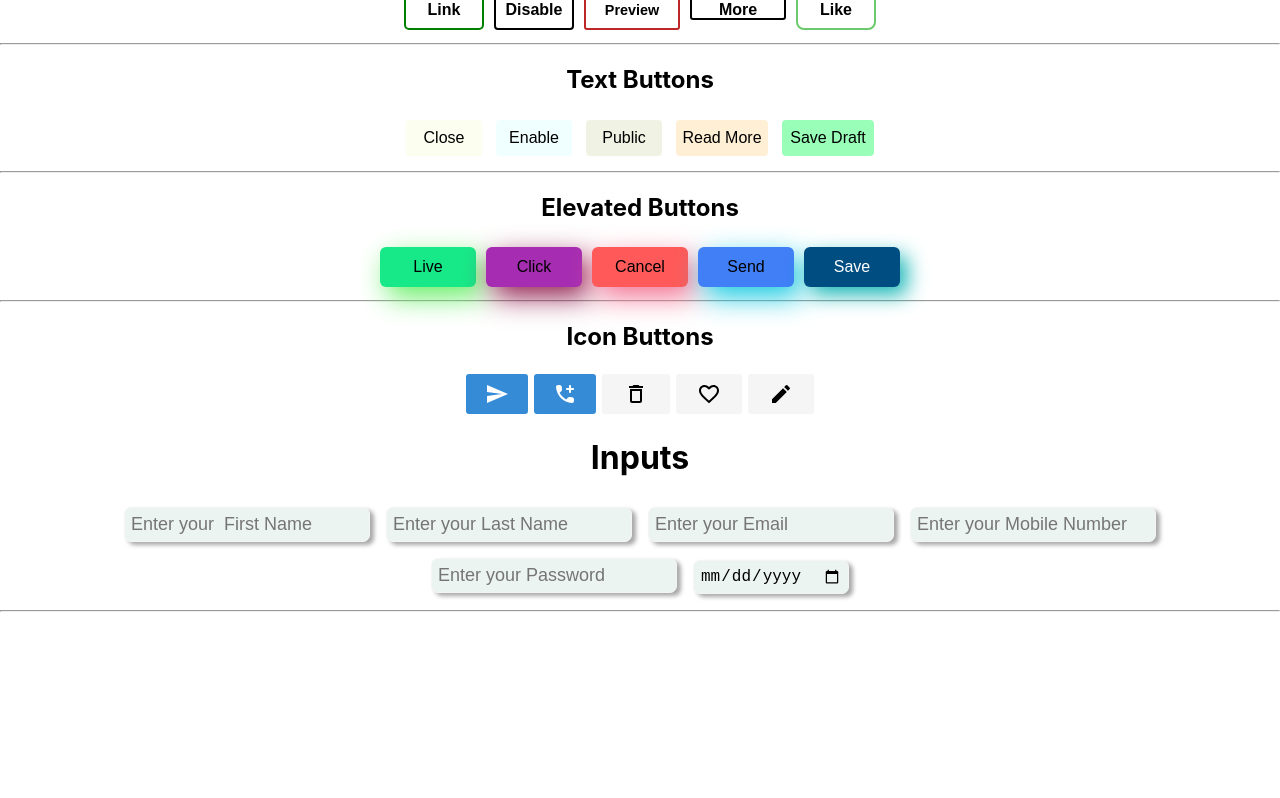
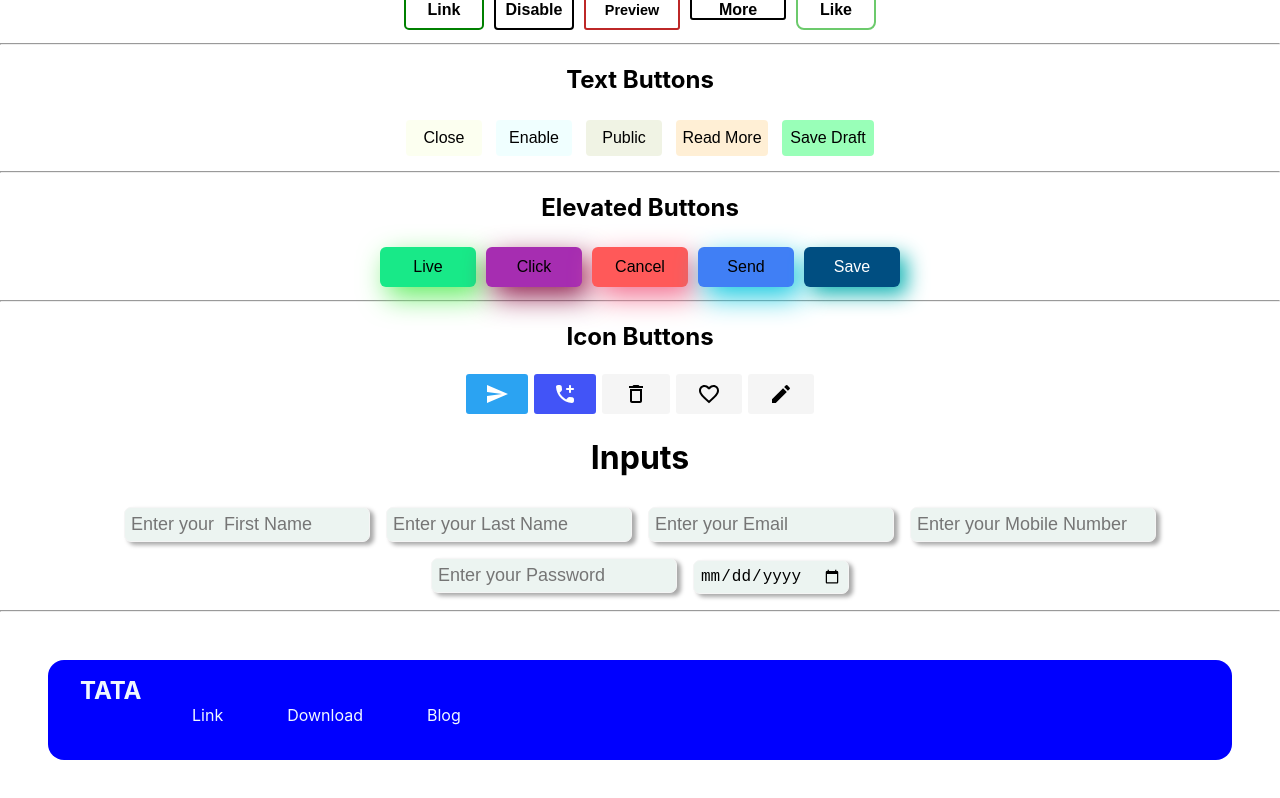
Before and after one commit to parvejg/component-library-321, a React (Create React App) app: page / in a window 1280 px wide. Shown: the part 290-1088 px from the top of the page. Before the commit the page ends 910 px from the top, so only its background shows below. Built offline with nearby package versions, Linux system fonts and the light colour scheme.

Commit message:
TATA navbar complete

```diff
--- a/src/App.js
+++ b/src/App.js
@@ -7,9 +7,13 @@ import EditIcon from '@mui/icons-material/Edit';
 import './App.css';
 import './components/input.css';
 import './components/button.css';
+import './components/navbar.css'
+import './components/reactNavbar.css';
+
 import {Buttoncomponent,  OutlineBtn, TextBtn} from './components/button'
 import Inputs from './components/input'
 import ElevatedBtn from './components/elevatedBtn';
+import { TataNavbar } from './components/navbar';
 
 
 function App() {
@@ -54,7 +58,6 @@ function App() {
 <button className='editBtn-wrapper'><EditIcon className="editBtn-Icon"/></button>
 </div>
  <>
-
 <h1>Inputs</h1>
  <Inputs type="Text"   placeholder="Enter your  First Name" />
  <Inputs type="Text"  placeholder="Enter your Last Name" />
@@ -64,7 +67,7 @@ function App() {
  <Inputs type="Date"    />
  <hr/>
  </>
-
+ <TataNavbar/>
     </div>
   );
 }
--- a/src/components/button.css
+++ b/src/components/button.css
@@ -272,12 +272,12 @@ cursor: pointer;
   padding: 6px 19px;
   border-radius: 6px;
   border: solid white;
-  background-color: #358bd6;
+  background-color: hwb(204 17% 5%);
 
 }
 .sendBtn-wrapper:active {
   transform: translateY(2px);
-  background-color: hsl(197, 87%, 42%);
+  background-color: hsl(197, 68%, 48%);
 }
 .sendBtnIcon{
   color: white;
@@ -292,7 +292,7 @@ cursor: pointer;
   padding: 6px 19px;
   border-radius: 6px;
   border: solid white;
-  background-color: #358bd6;
+  background-color: hwb(234 26% 3%);
 }
 .addCall-IconBtn{
   color: white;
--- /dev/null
+++ b/src/components/navbar.css
@@ -0,0 +1,29 @@
+.navbar-header{
+    background-color: blue;
+    height: 100px;
+    margin: 3rem;
+  border-radius: 1rem;
+}
+.main-Links{
+    display: inline;
+    color: aliceblue;
+    padding: 0 2rem 0.5rem;
+    text-decoration: none;
+
+}
+.links-header{
+    display: flex;
+    justify-content: left;
+    padding-left: 7rem;
+}
+.tata-link{
+    color: aliceblue;
+    font-size: x-large;
+    font-weight:bolder;
+}
+.tata-header{
+    display: flex;
+    justify-content: left;
+    padding: 0 2rem ;
+    padding-top: 1rem;
+}
--- /dev/null
+++ b/src/components/navbar.js
@@ -0,0 +1,28 @@
+const TataNavbar =()=>{
+    return(
+        <div className="navbar-header">
+            <div className="tata-header">
+                <a className="tata-link">TATA</a>
+            </div>
+            <div className="links-header">
+<a  href="" className="main-Links"> Link</a>
+<a  href="" className="main-Links">Download</a>
+<a  href="" className="main-Links">Blog</a>
+            </div>
+        </div>
+    )
+}
+const ReactNavbar =()=>{
+    return(
+        <div className="react-navbar-header">
+            <div className="react-link-wrapper">
+
+            </div>
+        </div>
+    )
+}
+
+
+
+
+export {TataNavbar,ReactNavbar} ;
```
Also changed, not shown: src/components/reactNavbar.css (added).
